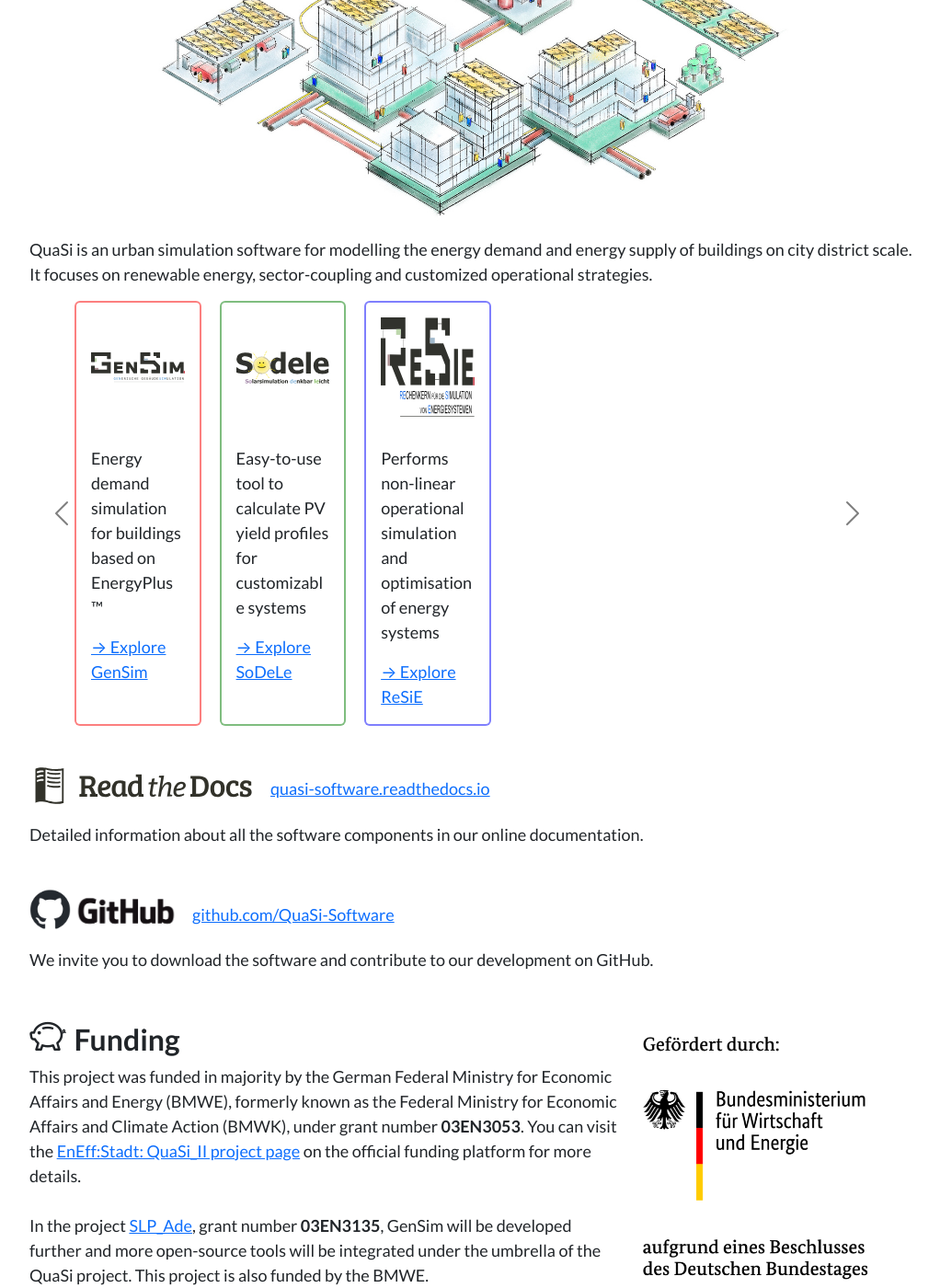
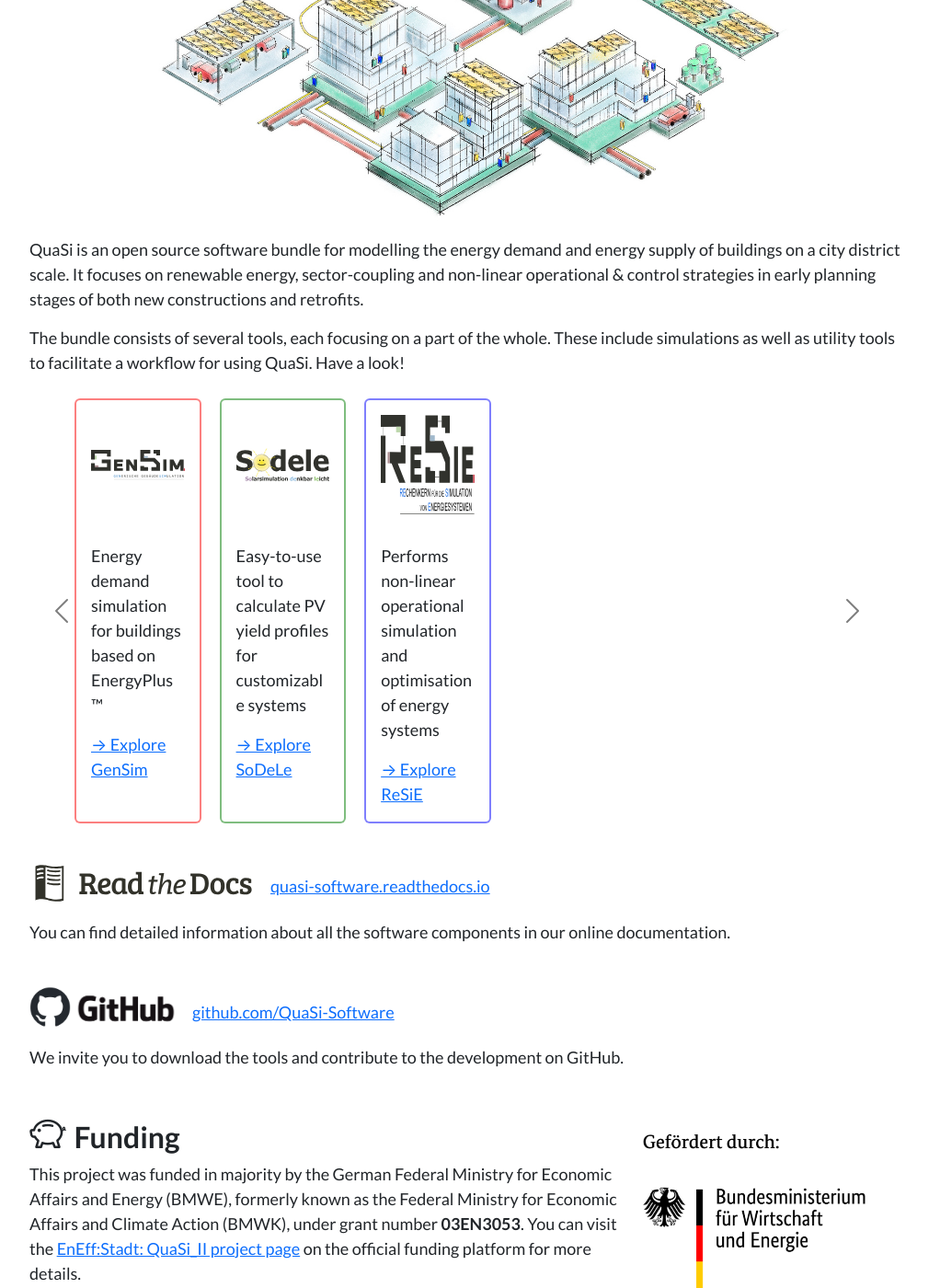
Before and after one commit to QuaSi-Software/Website, a Jekyll site: the page built from index.markdown, in a window 1280 px wide and 1400 px high, scrolled down 426 px. Shown: the whole window at 92% size, without its empty margins (128-1150 px from the left). Built offline with Jekyll 4.4.1, drawn with Linux system fonts in a browser that asks for light colours.

Commit message:
Adjust some texts on home page.

```diff
--- a/_layouts/home.html
+++ b/_layouts/home.html
@@ -8,9 +8,16 @@
 </div>
 
 <div class="row" style="padding-top: 0px">
-    QuaSi is an urban simulation software for modelling the energy demand and energy supply of
-    buildings on city district scale. It focuses on renewable energy, sector-coupling and
-    customized operational strategies.
+    QuaSi is an open source software bundle for modelling the energy demand and energy
+    supply of buildings on a city district scale. It focuses on renewable energy,
+    sector-coupling and non-linear operational & control strategies in early planning
+    stages of both new constructions and retrofits.
+</div>
+
+<div class="row" style="padding: 0 0 10px 0; margin-bottom: 10px;">
+    The bundle consists of several tools, each focusing on a part of the whole. These
+    include simulations as well as utility tools to facilitate a workflow for using
+    QuaSi. Have a look!
 </div>
 
 <div class="container">
@@ -68,7 +75,7 @@
 </div>
 
 <div class="row">
-    Detailed information about all the software components in our online documentation.
+    You can find detailed information about all the software components in our online documentation.
 </div>
 
 <div class="row" style="margin-top: 40px">
@@ -80,7 +87,7 @@
 </div>
 
 <div class="row">
-    We invite you to download the software and contribute to our development on GitHub.
+    We invite you to download the tools and contribute to the development on GitHub.
 </div>
 
 <div class="row" style="margin-top: 40px">
```
